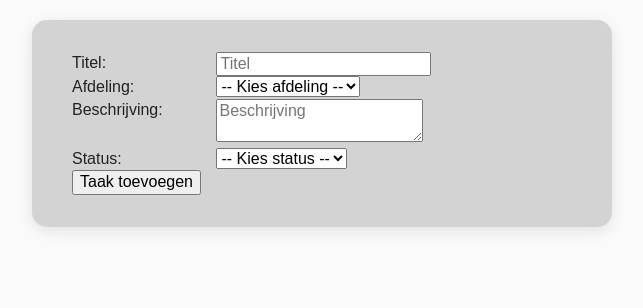
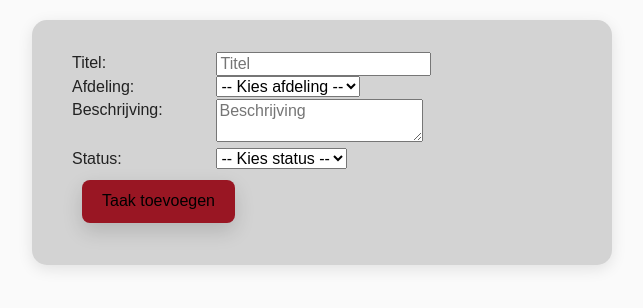
Before and after one commit to curio-studenten/b3-2025-p1-curiodev2, a PHP site: page /task/create.php in a window 1280 px wide. Shown: the top 308 px of the page, without its empty margins (318-961 px from the left). Run offline with PHP 8.4, Linux system fonts and the light colour scheme; a stand-in replaces the project's code that opens the database connection.

Commit message:
css update

```diff
--- a/css/main.css
+++ b/css/main.css
@@ -419,6 +419,7 @@ body {
     box-shadow: 0 4px 15px rgba(0, 0, 0, 0.1);
     width: 500px;
     margin: 0 auto;
+
 }
 
 .form a {
@@ -429,10 +430,23 @@ body {
   cursor: pointer;
 }
 
-.container a:hover{
-  color: blue;
-  font-size: 16px;
+button, input[type="submit"] {
+    padding: 12px 20px;
+    margin: 10px;
+    border: none;
+    border-radius: 8px;
+    background-color:#991623;
+    color: black;
+    font-size: 16px;
+    cursor: pointer;
+    box-shadow: #000;
 }
+
+button, input[type="submit"]:hover {
+  box-shadow: 0 8px 20px rgba(0,0,0,0.15);
+}
+
+
 
 /* Sidebar */
 .main-flex {
```
